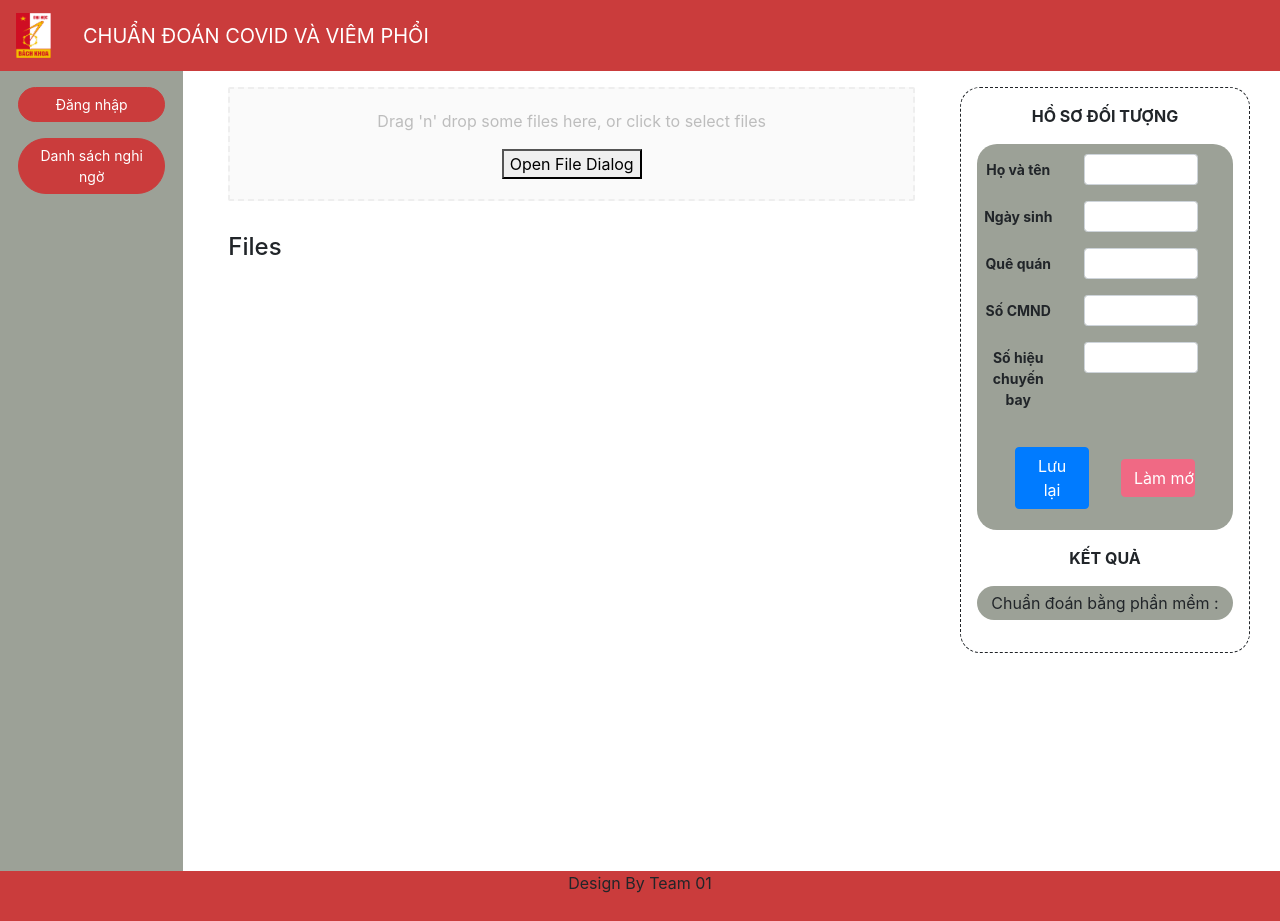
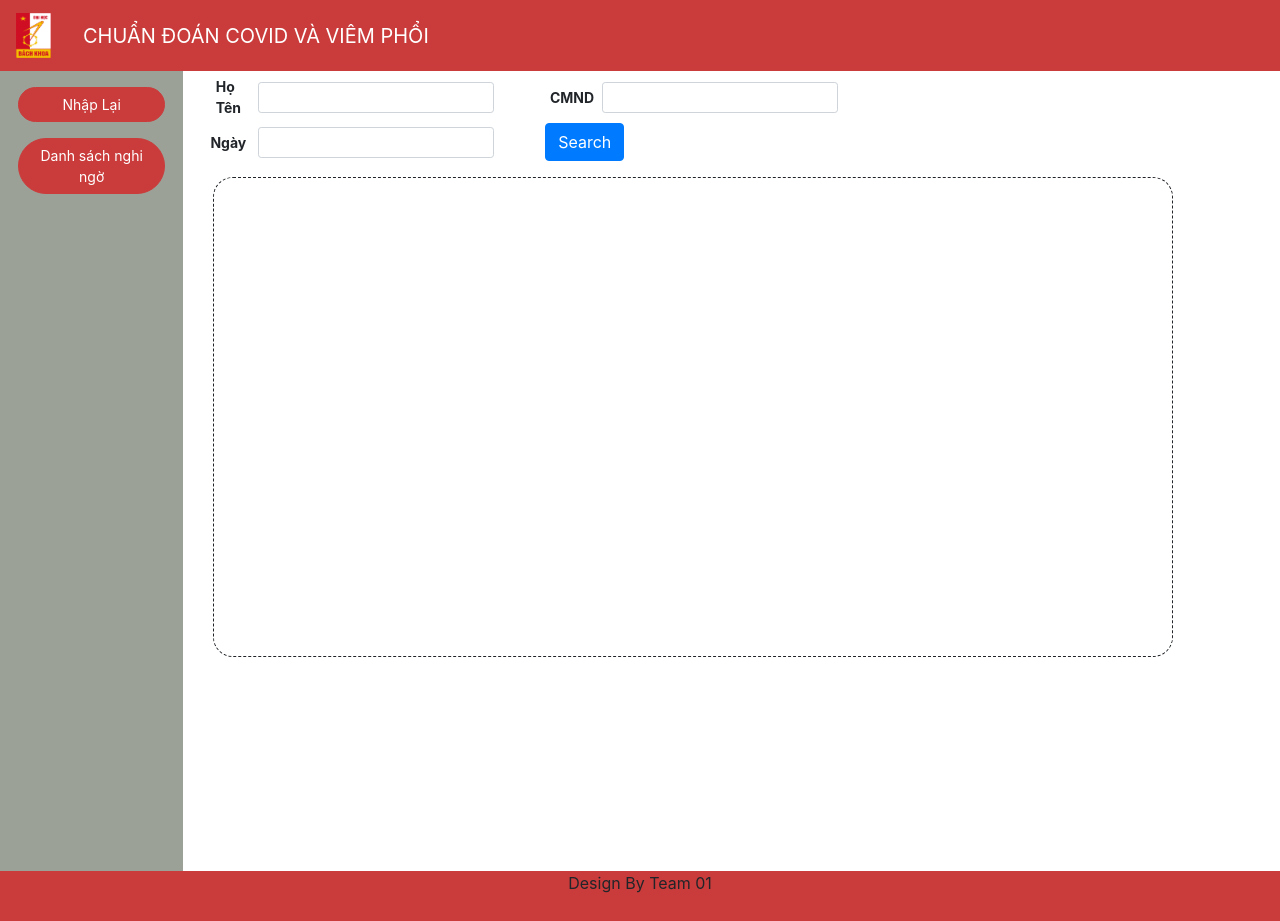
Before and after one commit to maihuysl1999/AI_project, a React (Create React App) app in the folder client/: page / in a window 1280 px wide. Built offline with nearby package versions, Linux system fonts and the light colour scheme.

Commit message:
search form

```diff
--- a/client/src/App.js
+++ b/client/src/App.js
@@ -8,6 +8,7 @@ import Navigation from './components/Nav/Navigation';
 import Row from 'react-bootstrap/Row';
 import Col from 'react-bootstrap/Col';
 import 'bootstrap/dist/css/bootstrap.min.css';
+import Search from './components/Search/Search';
 
 function App() {
   // const [data, setData] = React.useState(null);
@@ -23,8 +24,8 @@ function App() {
       <Navigation/>
       <Row>
         <Col xs={2}><Sidebar/></Col>
-        <Col xs={7}><Dropbox/></Col>
-        <Col xs={3}><Profile/></Col>
+        <Col xs={7}><Search/></Col>
+        {/* <Col xs={3}><Profile/></Col> */}
       </Row>
       <Footer/>
     </div>
--- a/client/src/components/Profile/Profile.css
+++ b/client/src/components/Profile/Profile.css
@@ -17,7 +17,7 @@
     margin-top: 5px !important;
 }
 
-form {
+.form_profile {
     padding: 5px;
     background-color: rgb(156, 161, 151);
     text-align: center;
--- a/client/src/components/Profile/Profile.js
+++ b/client/src/components/Profile/Profile.js
@@ -10,7 +10,7 @@ const Profile = () => {
     return (
         <div className='profile'>
             <strong>HỒ SƠ ĐỐI TƯỢNG</strong>
-            <Form>
+            <Form className = 'form_profile' >
                 <Form.Group as={Row} id="field">
                     <Form.Label column="sm" sm="5">
                     <strong>Họ và tên</strong>
--- /dev/null
+++ b/client/src/components/Search/Search.css
@@ -0,0 +1,16 @@
+.search_result{
+    border-style: dashed;
+    text-align: center;
+    border-width: 1px;
+    border-radius: 2;
+    margin-top: 1rem;
+    margin-bottom: 3rem;
+    border-radius: 20px;
+    padding: 1rem;
+    width: 60rem;
+    height: 30rem;
+}
+
+.form_search{
+    width: 60rem;
+}
--- /dev/null
+++ b/client/src/components/Search/Search.js
@@ -0,0 +1,48 @@
+import React from 'react';
+import Form from 'react-bootstrap/Form'
+import Button from 'react-bootstrap/Button';
+import Col from 'react-bootstrap/Col';
+import Row from 'react-bootstrap/Row';
+
+import './Search.css';
+import 'bootstrap/dist/css/bootstrap.min.css';
+
+
+const Search = () => {
+    return (
+        <div>
+            <Form inline className='form_search'>
+                <Form.Group>
+                    <Form.Label column="sm" sm="1">
+                        <strong>Họ Tên</strong>
+                    </Form.Label>
+                    <Col sm="2">
+                        <Form.Control size="sm" type="text" />
+                    </Col>
+                </Form.Group>
+                <Form.Group>
+                    <Form.Label column="sm" sm="1">
+                        <strong>CMND</strong>
+                    </Form.Label>
+                    <Col sm="2">
+                        <Form.Control size="sm" type="text" />
+                    </Col>
+                </Form.Group>
+                <Form.Group>
+                    <Form.Label column="sm" sm="1">
+                        <strong>Ngày</strong>
+                    </Form.Label>
+                    <Col sm="2">
+                        <Form.Control size="sm" type="text" />
+                    </Col>
+                </Form.Group>
+                <Button type="submit">Search</Button>
+            </Form>
+            <div className="search_result">
+
+            </div>
+        </div>
+    );
+}
+
+export default Search;
--- a/client/src/components/Sidebar/Sidebar.js
+++ b/client/src/components/Sidebar/Sidebar.js
@@ -6,7 +6,7 @@ import 'bootstrap/dist/css/bootstrap.min.css';
 const Sidebar = () => {
     return (
         <div className='sidebar'>
-            <Button className='button-fix' >Đăng nhập</Button>
+            <Button className='button-fix' >Nhập Lại</Button>
             <Button className='button-fix' >Danh sách nghi ngờ</Button>
         </div>
     );
```
